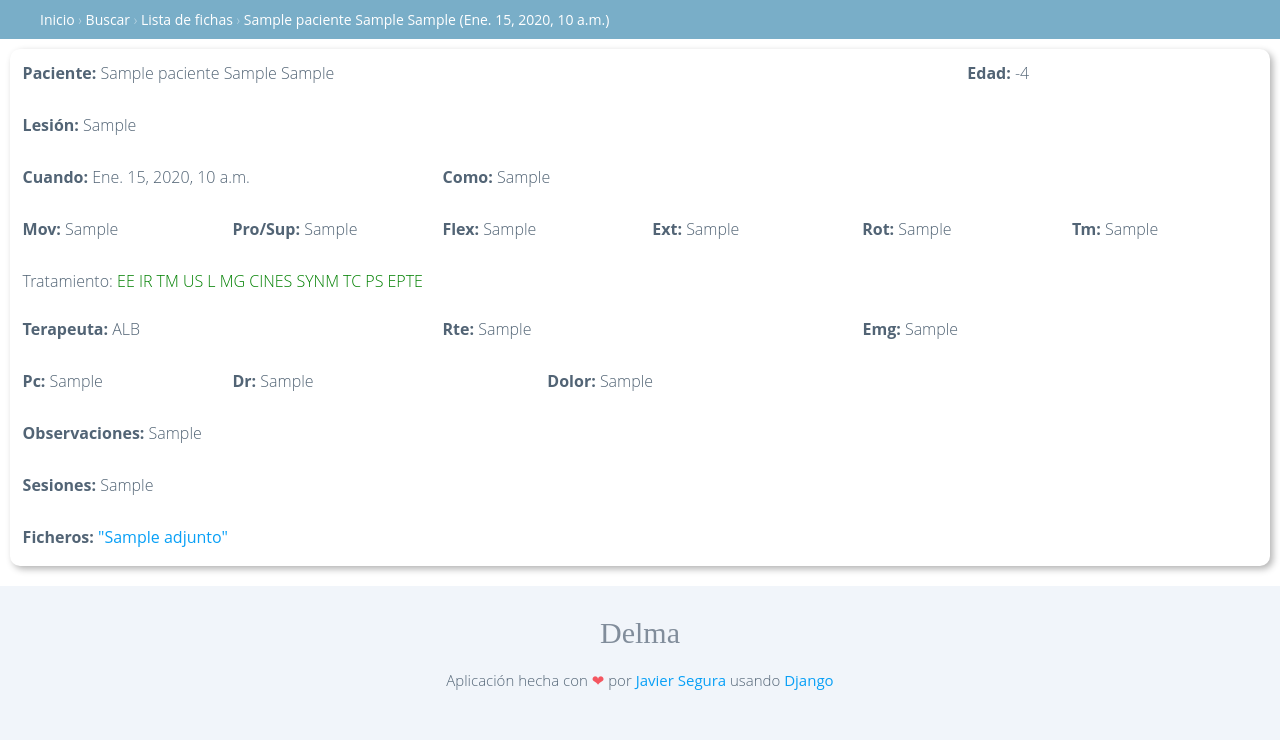
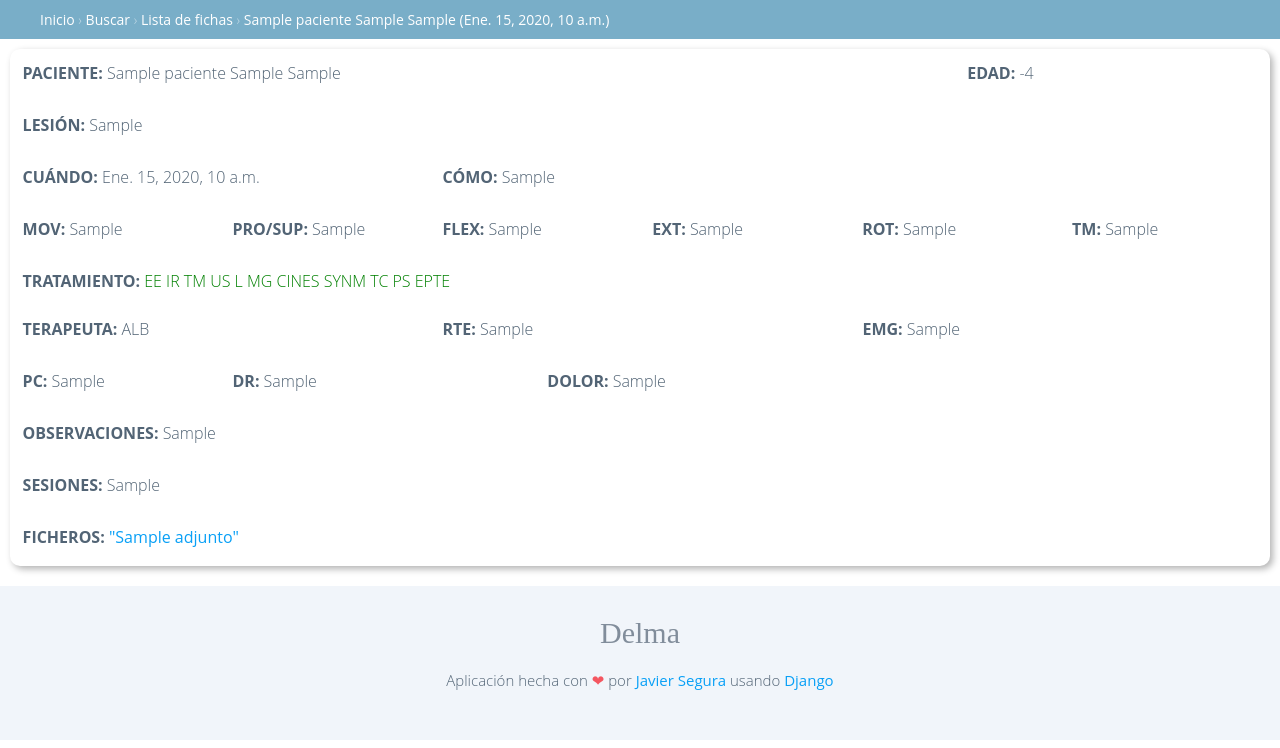
Before and after one commit to reciproco/delma, a Django app: page /fichas/1/ in a window 1280 px wide. Shown: the part 52-800 px from the top of the page. Run offline with Django 3.2, Linux system fonts and the light colour scheme; a user stored in the database is signed in; tables that the repository leaves empty hold one stand-in row (values such as "Sample post").

Commit message:
Ana es muy listilla

```diff
--- a/fichas/templates/fichas/ficha_detail.html
+++ b/fichas/templates/fichas/ficha_detail.html
@@ -10,27 +10,27 @@
     <div id="card">
       <div class="grid grid-fluid">
         <div class="row">
-          <div class="col-6" class="card-paciente"><strong>Paciente: </strong>{{ object.paciente }}</div>
+          <div class="col-6" class="card-paciente"><strong>PACIENTE: </strong>{{ object.paciente }}</div>
           <div class="col-3"></div>
-          <div class="col-3"><strong>Edad: </strong>{{ object.paciente.edad }}</div>
+          <div class="col-3"><strong>EDAD: </strong>{{ object.paciente.edad }}</div>
         </div>
         <div class="row">
-          <div class="col-12" class="card-paciente"><strong>Lesión: </strong>{{ object.lesion }}</div>
+          <div class="col-12" class="card-paciente"><strong>LESIÓN: </strong>{{ object.lesion }}</div>
         </div>
         <div class="row">
-          <div class="col-4" class="card-paciente"><strong>Cuando: </strong>{{ object.cuando }}</div>
-          <div class="col-8"><strong>Como: </strong>{{ object.como }}</div>
+          <div class="col-4" class="card-paciente"><strong>CUÁNDO: </strong>{{ object.cuando }}</div>
+          <div class="col-8"><strong>CÓMO: </strong>{{ object.como }}</div>
         </div>
         <div class="row">
-          <div class="col-2" class="card-paciente"><strong>Mov: </strong>{{ object.mov }}</div>
-          <div class="col-2" class="card-paciente"><strong>Pro/Sup: </strong>{{ object.prosup }}</div>
-          <div class="col-2" class="card-paciente"><strong>Flex: </strong>{{ object.flex }}</div>
-          <div class="col-2" class="card-paciente"><strong>Ext: </strong>{{ object.ext }}</div>
-          <div class="col-2" class="card-paciente"><strong>Rot: </strong>{{ object.rot }}</div>
-          <div class="col-2" class="card-paciente"><strong>Tm: </strong>{{ object.tm }}</div>
+          <div class="col-2" class="card-paciente"><strong>MOV: </strong>{{ object.mov }}</div>
+          <div class="col-2" class="card-paciente"><strong>PRO/SUP: </strong>{{ object.prosup }}</div>
+          <div class="col-2" class="card-paciente"><strong>FLEX: </strong>{{ object.flex }}</div>
+          <div class="col-2" class="card-paciente"><strong>EXT: </strong>{{ object.ext }}</div>
+          <div class="col-2" class="card-paciente"><strong>ROT: </strong>{{ object.rot }}</div>
+          <div class="col-2" class="card-paciente"><strong>TM: </strong>{{ object.tm }}</div>
         </div>
         <div class="col-12">
-         <label>Tratamiento:</label>
+         <strong>TRATAMIENTO:</strong>
          {% if object.tratamiento_ee %}
          <label style="color:green;">EE</label>
          {% else %}
@@ -89,24 +89,24 @@
         </div>
        </div>
        <div class="row">
-         <div class="col-4" class="card-paciente"><strong>Terapeuta: </strong>{{ object.terapeuta }}</div>
-         <div class="col-4" class="card-paciente"><strong>Rte: </strong>{{ object.rte }}</div>
-         <div class="col-4" class="card-paciente"><strong>Emg: </strong>{{ object.emg }}</div>
+         <div class="col-4" class="card-paciente"><strong>TERAPEUTA: </strong>{{ object.terapeuta }}</div>
+         <div class="col-4" class="card-paciente"><strong>RTE: </strong>{{ object.rte }}</div>
+         <div class="col-4" class="card-paciente"><strong>EMG: </strong>{{ object.emg }}</div>
        </div>
        <div class="row">
-         <div class="col-2" class="card-paciente"><strong>Pc: </strong>{{ object.pc }}</div>
-         <div class="col-3" class="card-paciente"><strong>Dr: </strong>{{ object.dr }}</div>
-         <div class="col-7" class="card-paciente"><strong>Dolor: </strong>{{ object.dolor }}</div>
+         <div class="col-2" class="card-paciente"><strong>PC: </strong>{{ object.pc }}</div>
+         <div class="col-3" class="card-paciente"><strong>DR: </strong>{{ object.dr }}</div>
+         <div class="col-7" class="card-paciente"><strong>DOLOR: </strong>{{ object.dolor }}</div>
        </div>
         <div class="row">
-          <div class="col-12" class="card-paciente"><strong>Observaciones: </strong>{{ object.observaciones }}</div>
+          <div class="col-12" class="card-paciente"><strong>OBSERVACIONES: </strong>{{ object.observaciones }}</div>
         </div>
         <div class="row">
-          <div class="col-12" class="card-paciente"><strong>Sesiones: </strong>{{ object.sesiones }}</div>
+          <div class="col-12" class="card-paciente"><strong>SESIONES: </strong>{{ object.sesiones }}</div>
         </div>
         <div class="row">
           <div class="col-12">
-            <strong>Ficheros:</strong>
+            <strong>FICHEROS:</strong>
             {% for i in object.adjunto_set.all %}
                 <a href="{{ i.fichero.url }}">"{{i.nombre}}"</a>
             {% endfor %}
```
